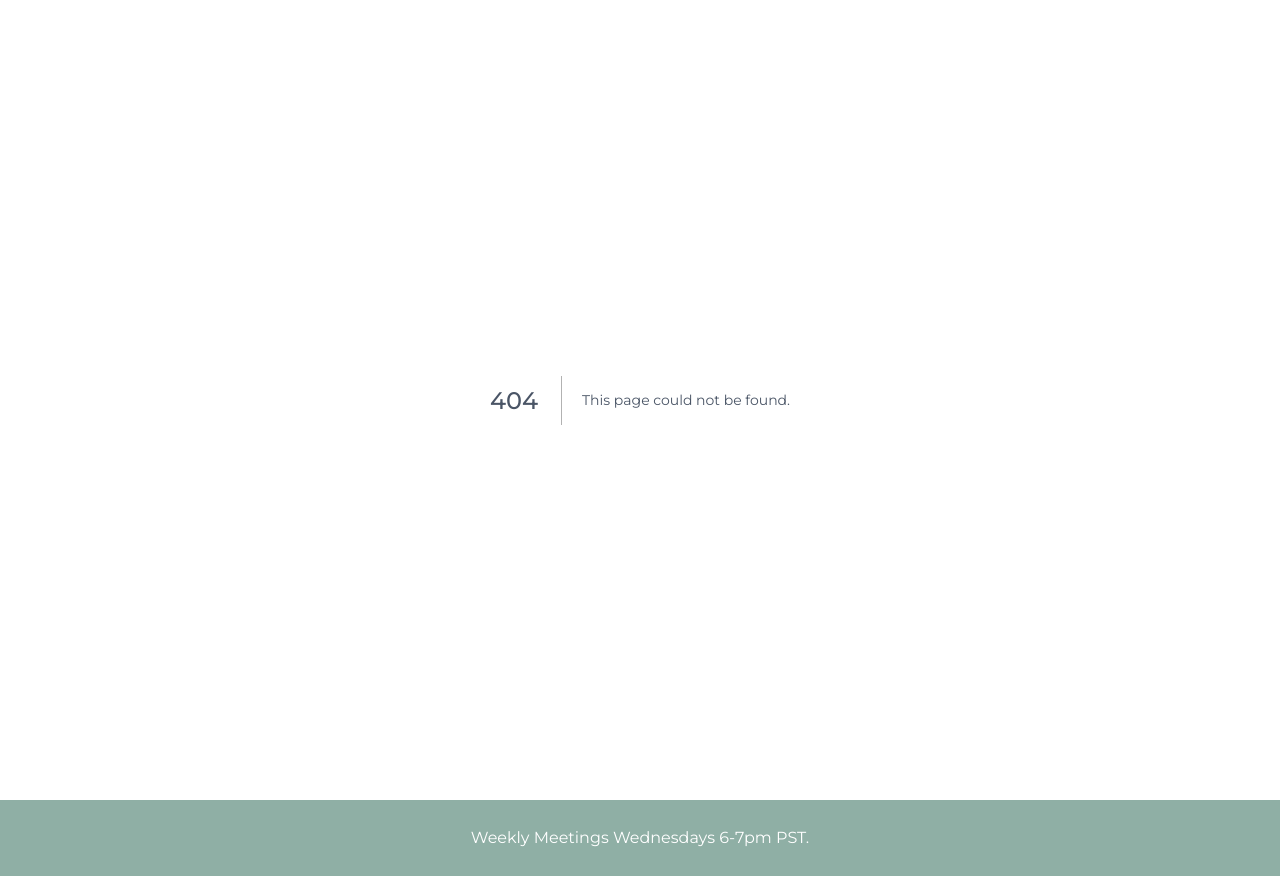
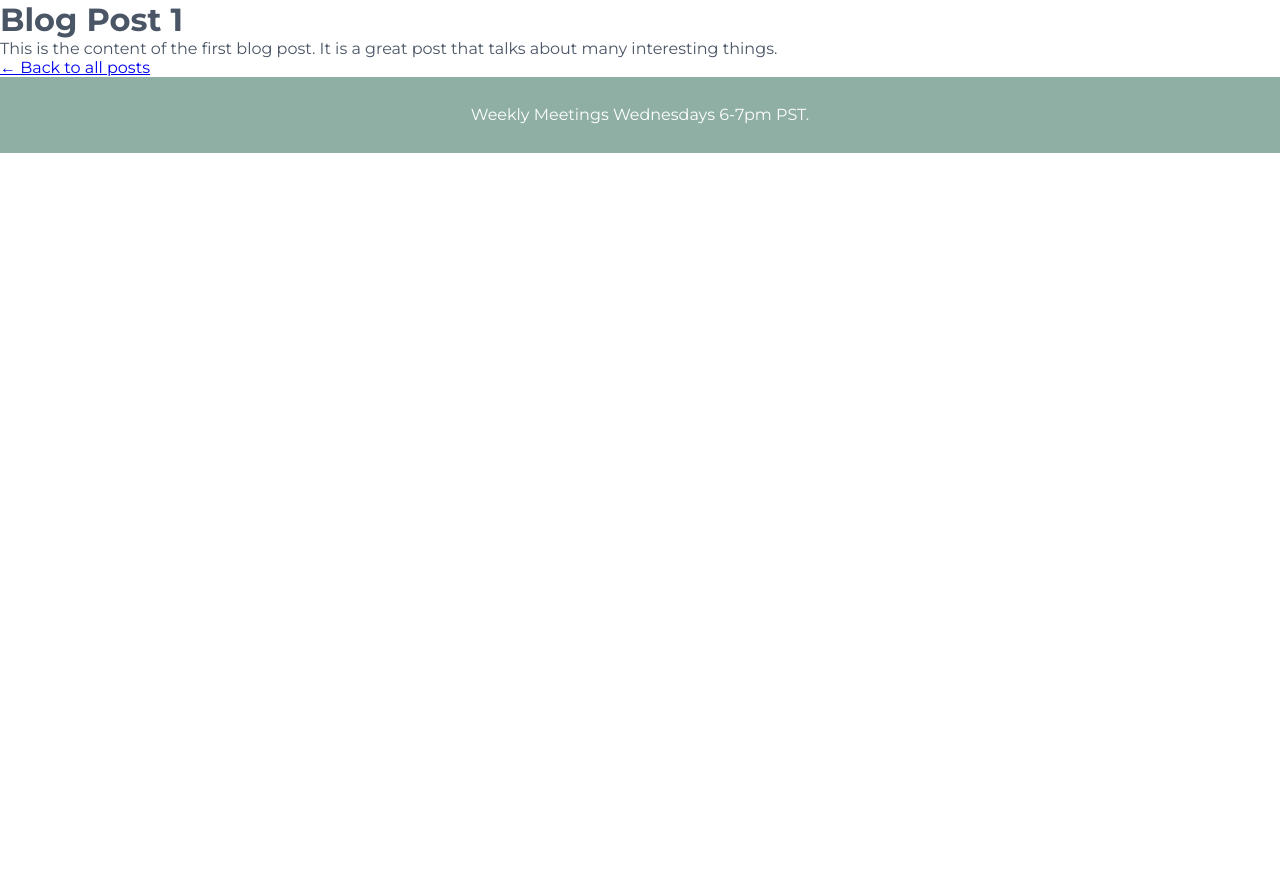
Before and after one commit to include-davis/Leads-Training-2025, a Next.js app: page /blog/first-post in a window 1280 px wide. Before the commit this address had no page. After the commit the page ends 800 px from the top, so only its background shows below. Built offline with nearby package versions, Linux system fonts and the light colour scheme.

Commit message:
Blog: add data and dynamic routing

```diff
--- /dev/null
+++ b/app/(data)/blogData.js
@@ -0,0 +1,21 @@
+export const blogPosts = [
+    {
+        title:"Blog Post 1",
+        slug:"first-post",
+        content:"This is the content of the first blog post. It is a great post that talks about many interesting things.",
+    },
+
+    {
+        title:"Blog Post 2",
+        slug:"second-post",
+        content:"This is the content of the second blog post. It is a great post that talks about many interesting things.",
+    },
+
+    {
+        title:"Blog Post 3",
+        slug:"third-post",
+        content:"This is the content of the third blog post. It is a great post that talks about many interesting things.",
+    },
+
+
+];
--- /dev/null
+++ b/app/(pages)/blog/[blog]/page.jsx
@@ -0,0 +1,25 @@
+import { blogPosts } from "@/app/(data)/blogData";
+import Link from "next/link";
+import styles from "./page.module.scss";
+
+export async function generateStaticParams(){
+    return blogPosts.map((post) => ({
+            blog: post.slug,
+    }));
+}
+
+export default function BlogPost({ params }) {
+  const post = blogPosts.find((p) => p.slug === params.blog);
+
+  if (!post) {
+    return <div> Post Not Found. </div>
+  }
+
+  return (
+    <div className={styles.page}>
+        <h1 className={styles.title}>{post.title}</h1>
+        <p className={styles.content}>{post.content}</p>
+         <Link href="/task_3">← Back to all posts</Link>
+    </div>
+  );
+}
--- a/app/(pages)/page.jsx
+++ b/app/(pages)/page.jsx
@@ -4,7 +4,7 @@ import styles from './page.module.scss';
 const days = [
   { day: 1, title: 'Task 1', description: 'Add task description here.', url: '/task_example' },
   { day: 2, title: 'Task 2', description: 'Add task description here.', url: '/task_2' },
-  { day: 3, title: 'Task 3', description: 'Add task description here.', url: '/#' },
+  { day: 3, title: 'Task 3', description: 'Add task description here.', url: '/task_3' },
   { day: 4, title: 'Task 4', description: 'Add task description here.', url: '/#' },
   { day: 5, title: 'Task 5', description: 'Add task description here.', url: '/#' },
 ];
--- /dev/null
+++ b/app/(pages)/task_3/page.module.scss
@@ -0,0 +1,3 @@
+.page{
+ display: flex;
+}
```
Also changed, not shown: app/(pages)/task_3/page.jsx (added, +19 -0 lines), app/(pages)/blog/[blog]/page.module.scss (added).
